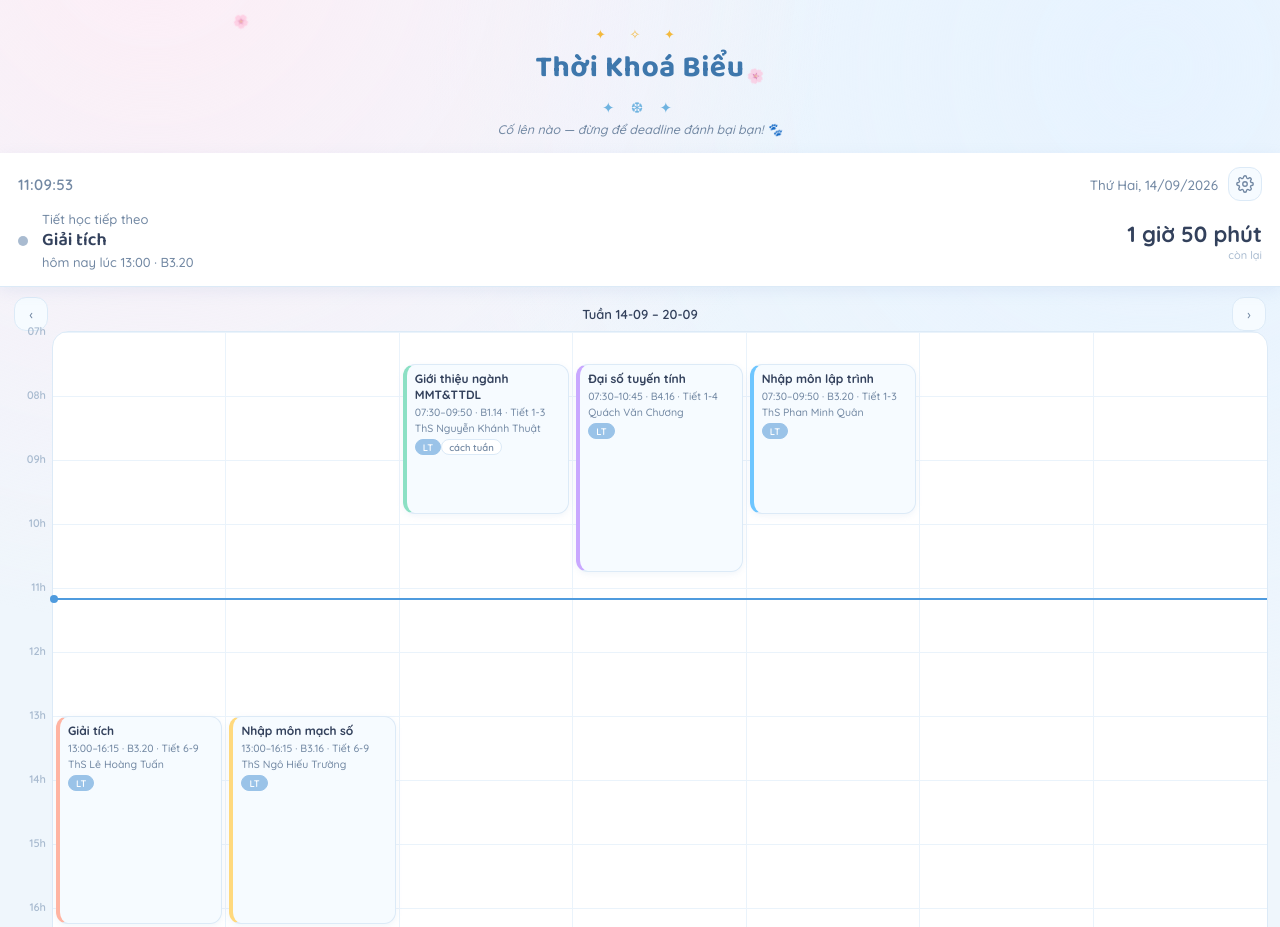
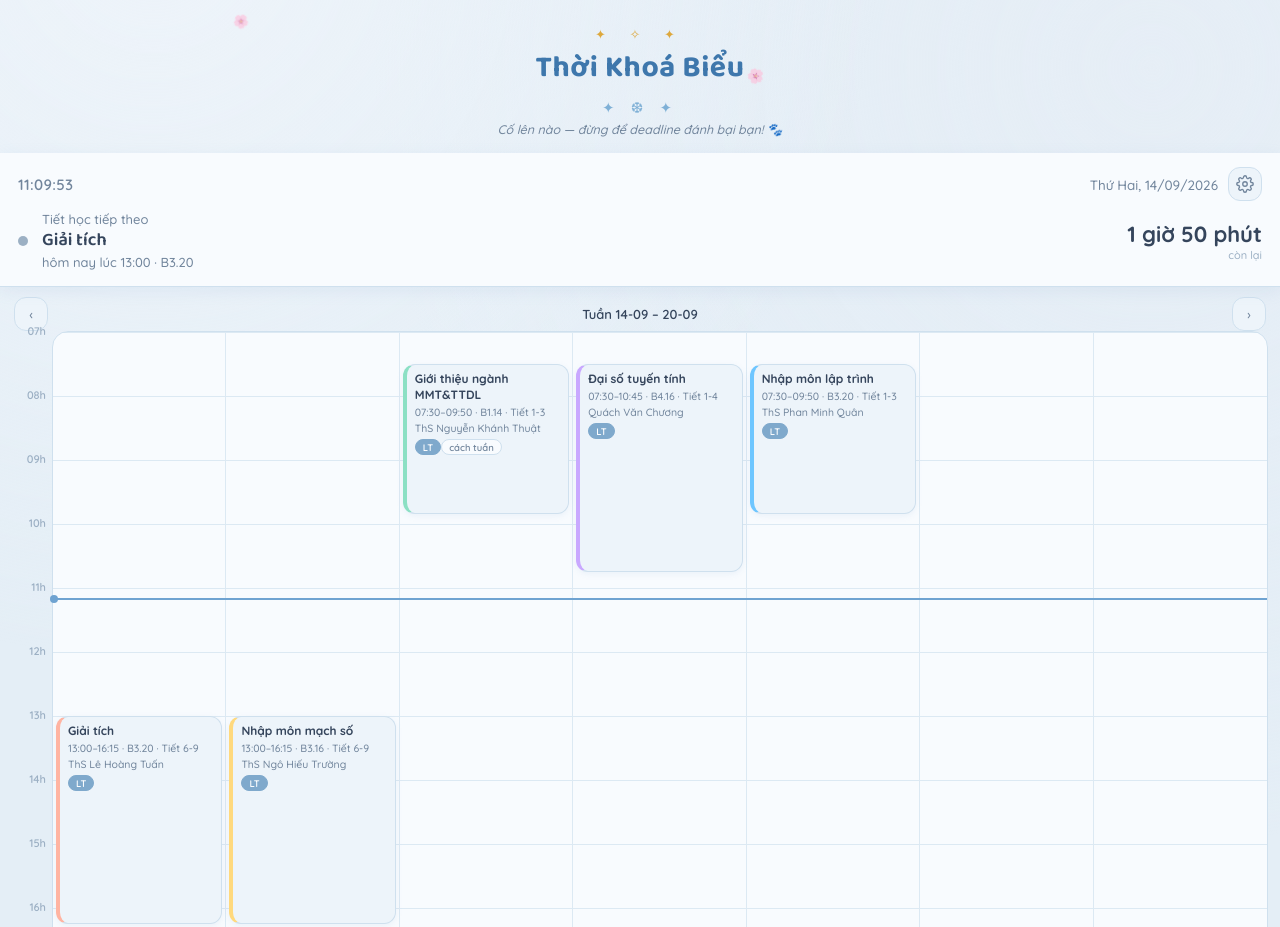
Before and after one commit to younwoy-beep/cander, a website: page index.html in a window 1280 px wide. Shown: the top 927 px of the page. Drawn offline with Linux system fonts and the light colour scheme.

Commit message:
Add files via upload

```diff
--- a/style.css
+++ b/style.css
@@ -1,17 +1,17 @@
 :root {
-  --bg: #EFF6FC;
-  --bg-panel: #FFFFFF;
-  --bg-panel-raised: #F6FBFF;
-  --grid-line: #DCEAF7;
-  --grid-line-soft: #EAF3FB;
-  --ink: #33415C;
-  --ink-dim: #7288A3;
-  --ink-faint: #A9BBD0;
-  --live: #4F9BDE;
-  --live-soft: rgba(79, 155, 222, 0.20);
-  --live-strong: #2F6FB0;
-  --gold: #F3B93D;
-  --ribbon: #6FB3E0;
+  --bg: #E4EEF6;
+  --bg-panel: #F8FBFE;
+  --bg-panel-raised: #EDF4FA;
+  --grid-line: #CFE0EE;
+  --grid-line-soft: #DCE9F3;
+  --ink: #35455C;
+  --ink-dim: #71859C;
+  --ink-faint: #9CB0C4;
+  --live: #6FA3D1;
+  --live-soft: rgba(111, 163, 209, 0.20);
+  --live-strong: #4A7FAE;
+  --gold: #DDA83D;
+  --ribbon: #7FB0D6;
 
   --hour-h: 64px;
   --font-display: "Baloo 2", "Quicksand", system-ui, sans-serif;
@@ -35,8 +35,8 @@ body {
   min-height: 100vh;
   padding-bottom: 32px;
   background:
-    radial-gradient(circle at 12% -5%, #FDEEF6 0%, transparent 38%),
-    radial-gradient(circle at 90% 5%, #E7F3FF 0%, transparent 42%),
+    radial-gradient(circle at 12% -5%, #EEF4FA 0%, transparent 40%),
+    radial-gradient(circle at 90% 5%, #E6EEF6 0%, transparent 45%),
     var(--bg);
   position: relative;
 }
@@ -183,9 +183,9 @@ button, input, select {
 }
 
 @keyframes pulse {
-  0%   { box-shadow: 0 0 0 0 rgba(79,155,222,0.55); }
-  70%  { box-shadow: 0 0 0 10px rgba(79,155,222,0); }
-  100% { box-shadow: 0 0 0 0 rgba(79,155,222,0); }
+  0%   { box-shadow: 0 0 0 0 rgba(111,163,209,0.55); }
+  70%  { box-shadow: 0 0 0 10px rgba(111,163,209,0); }
+  100% { box-shadow: 0 0 0 0 rgba(111,163,209,0); }
 }
 
 .status-text { display: flex; flex-direction: column; gap: 2px; min-width: 0; }
@@ -292,9 +292,9 @@ button, input, select {
 .day-tab.is-today .d-name { color: #C98A0E; }
 
 .day-tab.is-active {
-  background: linear-gradient(135deg, #8FC4E8, #A9D6F5);
+  background: linear-gradient(135deg, #6FA3D1, #8FBEDD);
   color: #fff;
-  border-color: #8FC4E8;
+  border-color: #6FA3D1;
 }
 .day-tab.is-active .d-name { color: #fff; }
 .day-tab.is-active .d-date { color: rgba(255,255,255,0.85); }
@@ -407,8 +407,8 @@ button, input, select {
 }
 .block .b-tag.b-htgd {
   color: #fff;
-  background: #9AC3E8;
-  border-color: #9AC3E8;
+  background: #7FA9CC;
+  border-color: #7FA9CC;
 }
 
 .block.is-live {
@@ -549,7 +549,7 @@ button, input, select {
   padding: 8px 14px;
   cursor: pointer;
 }
-.tab-btn.is-active { background: #8FC4E8; color: #fff; border-color: #8FC4E8; }
+.tab-btn.is-active { background: #6FA3D1; color: #fff; border-color: #6FA3D1; }
 
 .panel-body { font-size: 13px; }
 .panel-hint { color: var(--ink-dim); line-height: 1.5; margin: 0 0 14px; }
--- a/sw.js
+++ b/sw.js
@@ -1,4 +1,4 @@
-const CACHE = "tkb-cache-v5";
+const CACHE = "tkb-cache-v6";
 const ASSETS = [
   "./",
   "./index.html",
```
Also changed, not shown: icon-192.png, icon-512.png.
